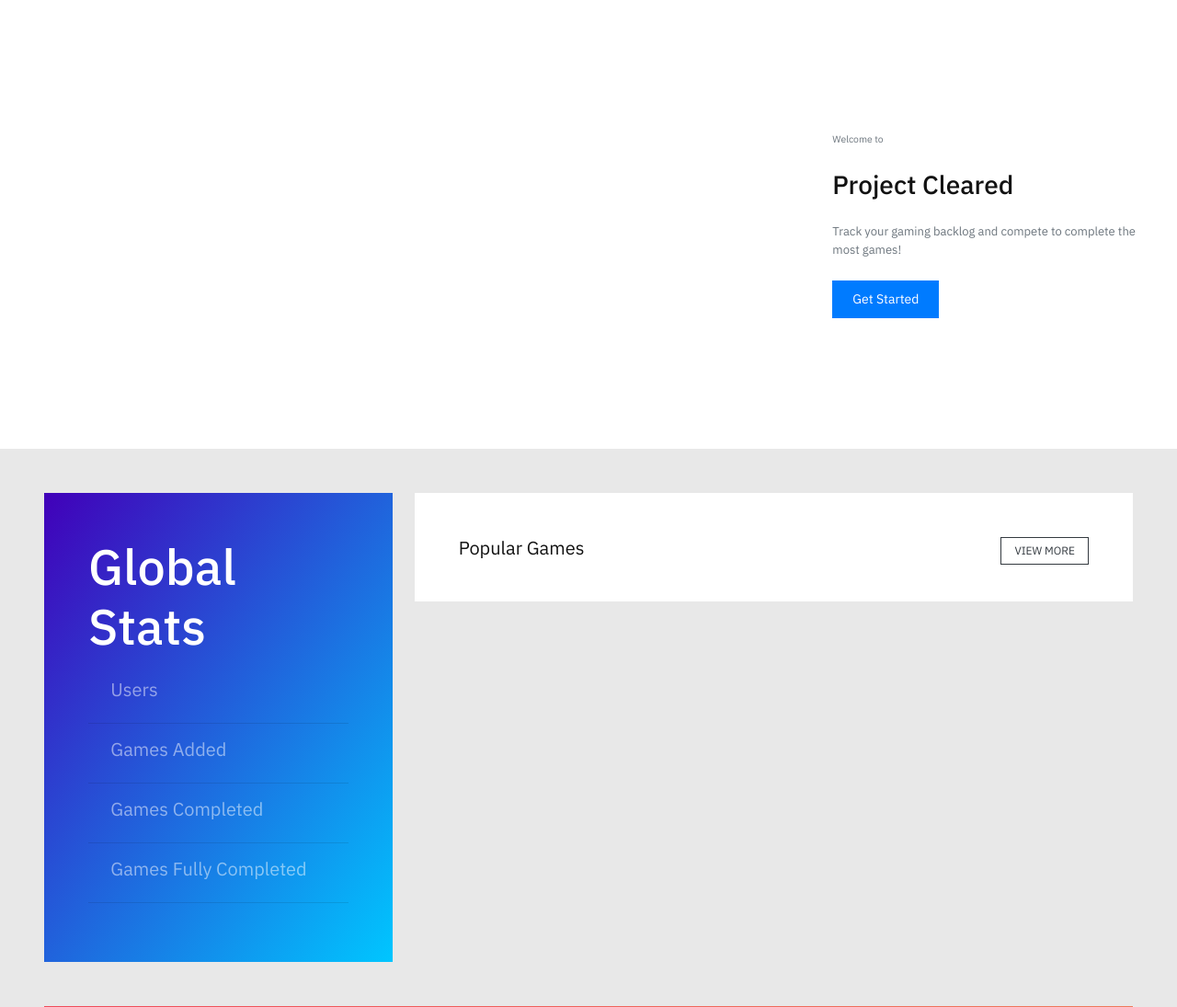
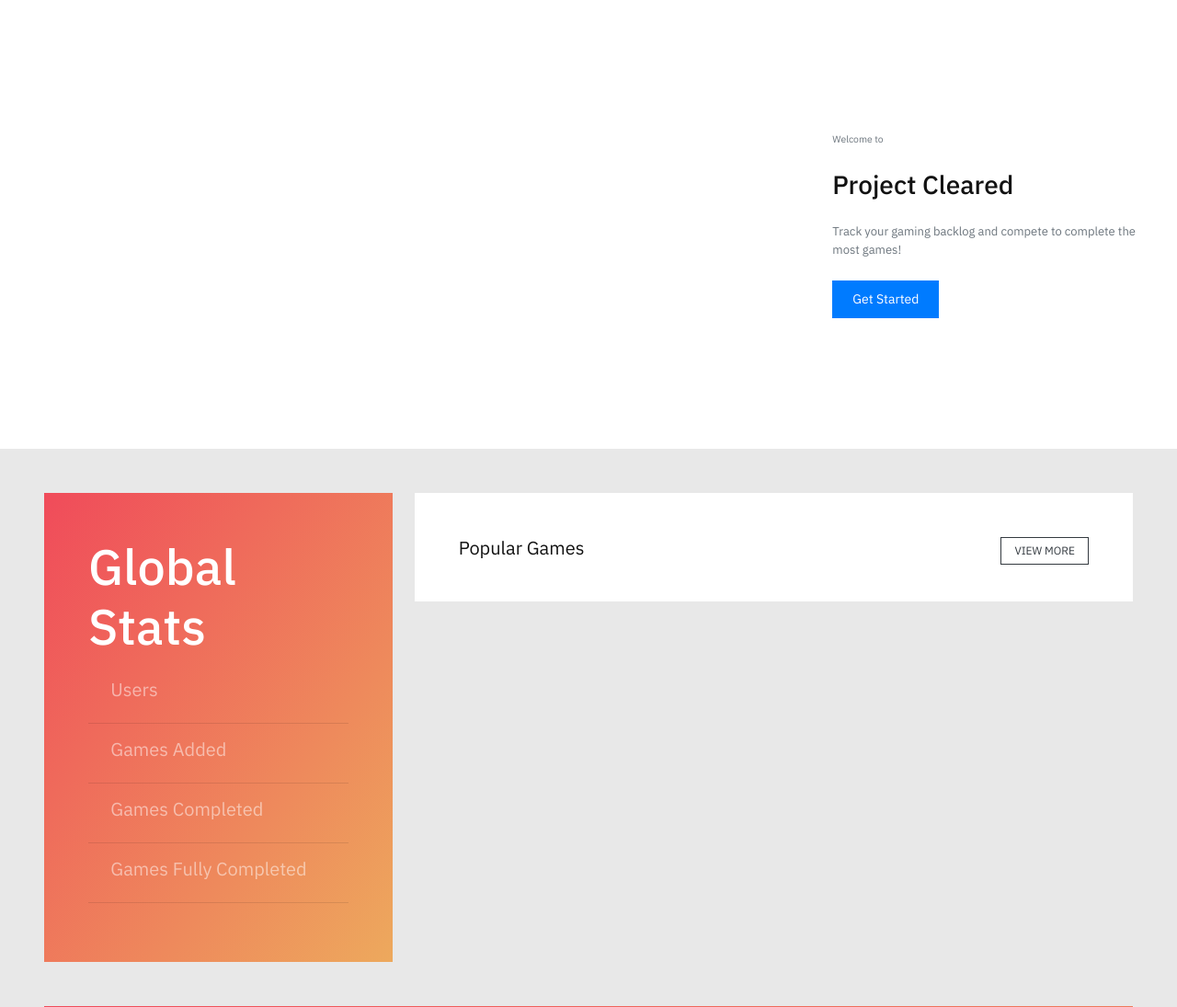
Before and after one commit to Aminehassou/project-cleared, a Flask app: template app/templates/index.html in a window 1280 px wide. Shown: the part 81-1176 px from the top of the page at 92% size. Run offline with Flask 2, Linux system fonts and the light colour scheme; the template is opened without the code that fills it, so the values that code supplies are empty; some libraries are stand-ins or nearby versions; some web fonts are replaced.

Commit message:
Changed layout colors a bit and added a check for no recent players

```diff
--- a/app/templates/game.html
+++ b/app/templates/game.html
@@ -89,6 +89,9 @@
                                 <div class="p-3 bg-dark h-100">
                                     <table class="table">
                                         <tbody>
+                                            {% if recently_added_games == [] %}
+                                                No players found...
+                                            {% endif %}
                                             {% for recent_u_game in recently_added_games %}
                                             <tr>
                                                 <td>
@@ -112,6 +115,7 @@
                     <div class="row">
                         <div class="col-lg-12">
                             <h5 class="mb-3 mt-3"> Websites</h5>
+                            s
                         </div>
                     </div>
                 </div>
--- a/app/templates/index.html
+++ b/app/templates/index.html
@@ -40,7 +40,7 @@
                 <div class="container-fluid">
                     <div class="row">
                         <div class="col-lg-4">
-                            <div class="gradient-1 gradient-block h-100">
+                            <div class="gradient-2 gradient-block h-100">
                                 <div class="row align-items-center">
                                     <div class="col-lg-12">
                                         <div class="p-5">
```
